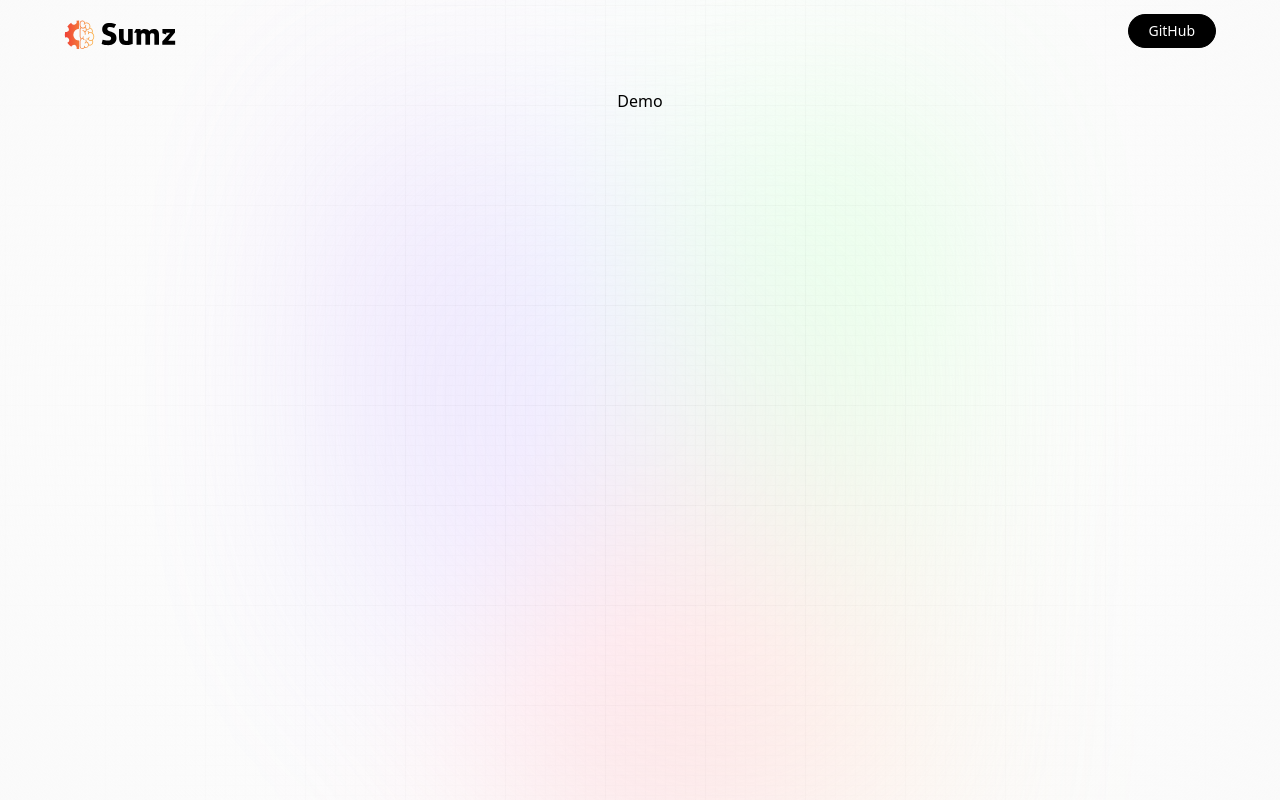
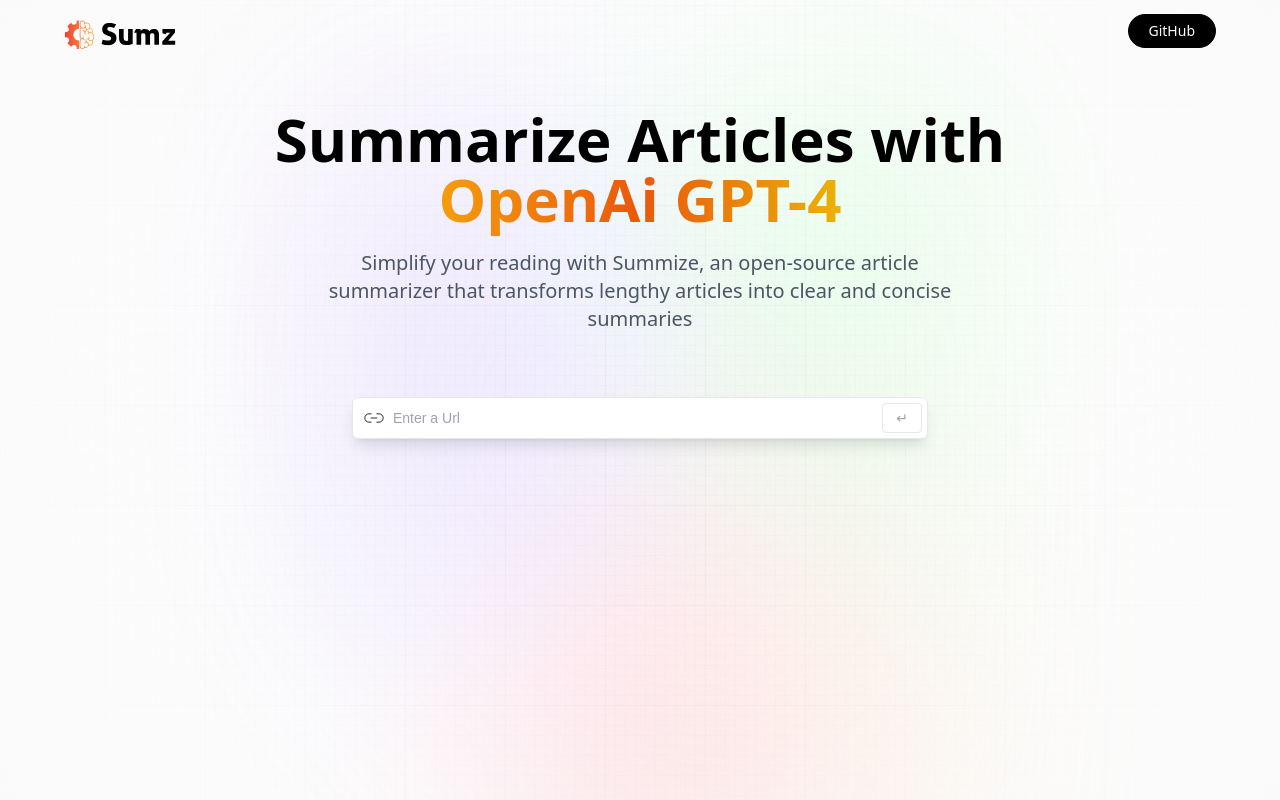
Before and after one commit to tiagosousa10/ai-summarizer, a React (Vite) app: page / in a window 1280 px wide. Built offline with nearby package versions, Linux system fonts and the light colour scheme; a web font is replaced by a local one.

Commit message:
Demo input button added

```diff
--- a/src/components/Demo.jsx
+++ b/src/components/Demo.jsx
@@ -1,8 +1,49 @@
-import React from 'react'
+import React,{useState, useEffect} from 'react'
+import { copy, linkIcon, loader, tick } from '../assets' //icons
 
 const Demo = () => {
+  const [article,setArticle] = useState({
+    url: '',
+    summary: ''
+  })
+
+  const handleSubmit = async () => {
+    alert('submitted')
+  }
+
   return (
-    <div>Demo</div>
+    <section className='mt-16 w-full max-w-xl ' >
+      {/*Search */}
+      <div className='flex flex-col w-full gap-2'>
+        <form
+          className='relative flex justify-center items-center'
+          onSubmit={handleSubmit}
+        >
+          <img src={linkIcon} alt="link-icon"  className='absolute left-0 my-2 ml-3 w-5'/>
+          <input
+            type="url"
+            placeholder='Enter a Url'
+            value={article.url}
+            onChange={(e) =>setArticle({...article, url: e.target.value})}
+            required
+            className='url_input peer'
+          />
+
+          <button
+            type='submit'
+            className='submit_btn peer-focus:border-gray-700 peer-focus:text-gray-700'
+          >
+            <p>↵</p>
+          </button>
+
+        </form>
+
+        {/*Browse URL History */}
+      </div>
+
+      {/*Display Result */}
+
+    </section>
   )
 }
 
--- a/src/components/Hero.jsx
+++ b/src/components/Hero.jsx
@@ -17,6 +17,13 @@
           GitHub
         </button>
       </nav>
+
+      <h1 className='head_text'>
+          Summarize Articles with <br className='max-md:hidden'/> <span className='orange_gradient'>OpenAi GPT-4</span>
+      </h1>
+      <h2 className='desc'>
+          Simplify your reading with Summize, an open-source article summarizer that transforms lengthy articles into clear and concise summaries
+      </h2>
     </header>
   )
 }
```
